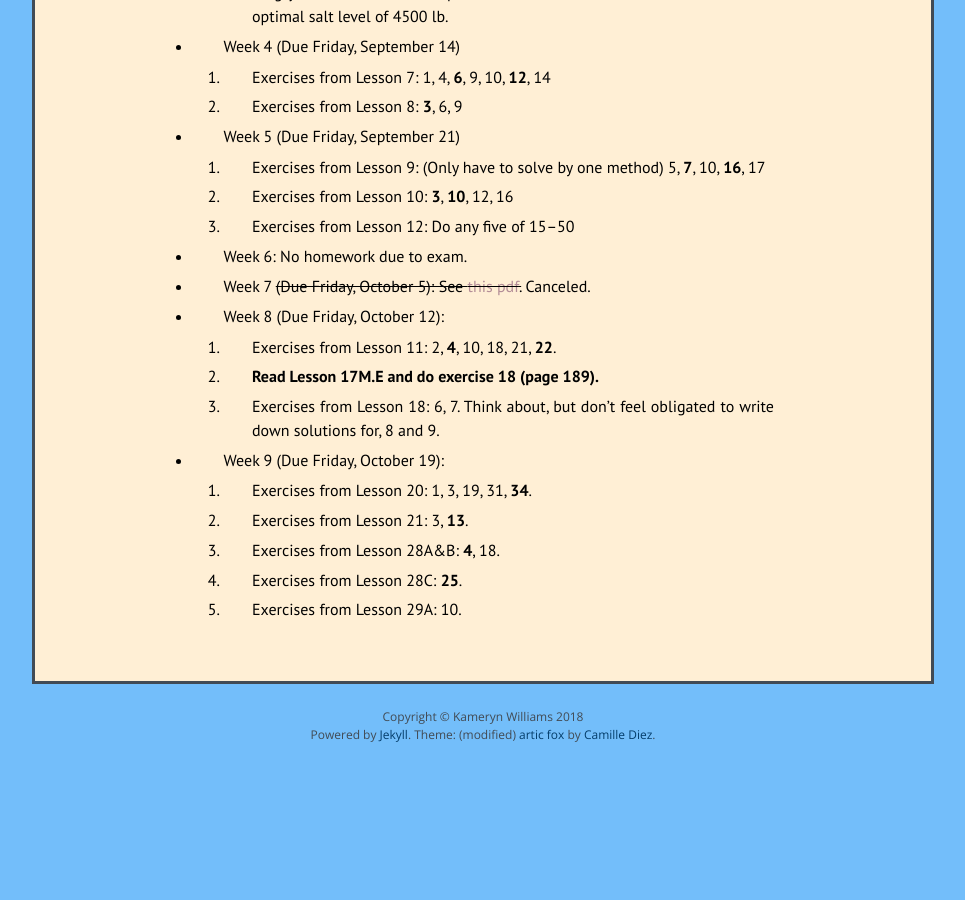
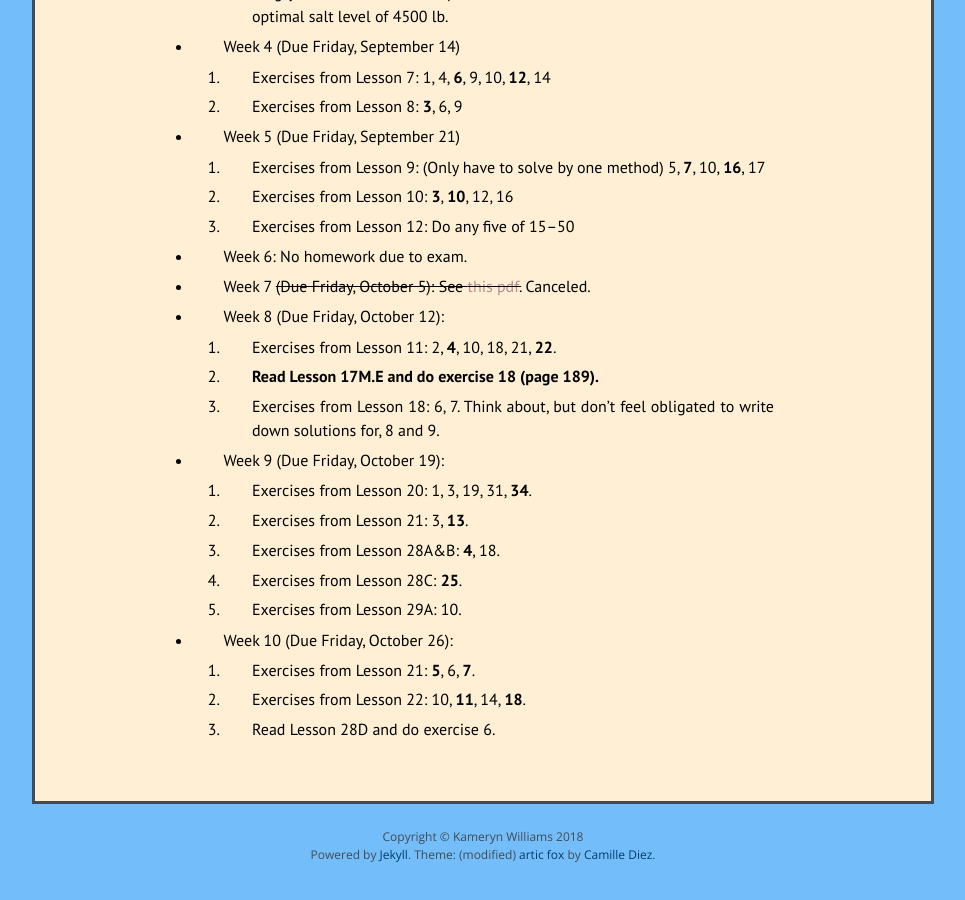
Before and after one commit to kamerynjw/kamerynjw.github.io, a Jekyll site: the page built from teaching/2018/math302.md, in a window 1280 px wide and 900 px high, scrolled down 1910 px. Shown: the whole window, without its empty margins (157-1122 px from the left). Built offline with Jekyll 4.4.1, drawn with Linux system fonts in a browser that asks for light colours; nearby versions of some CDN libraries; formulas are drawn with MathJax 3; before the commit the page ends 2690 px from its top, so only the background shows below that.

Commit message:
added 302 homework

```diff
--- a/teaching/2018/math302.md
+++ b/teaching/2018/math302.md
@@ -92,3 +92,11 @@ I will grade from among the bolded or starred problems.
     4. Exercises from Lesson 28C: **25**.
 
     5. Exercises from Lesson 29A: 10.
+
+* Week 10 (Due Friday, October 26):
+
+    1. Exercises from Lesson 21: **5**, 6, **7**.
+
+    2. Exercises from Lesson 22: 10, **11**, 14, **18**.
+
+    3. Read Lesson 28D and do exercise 6.
```
